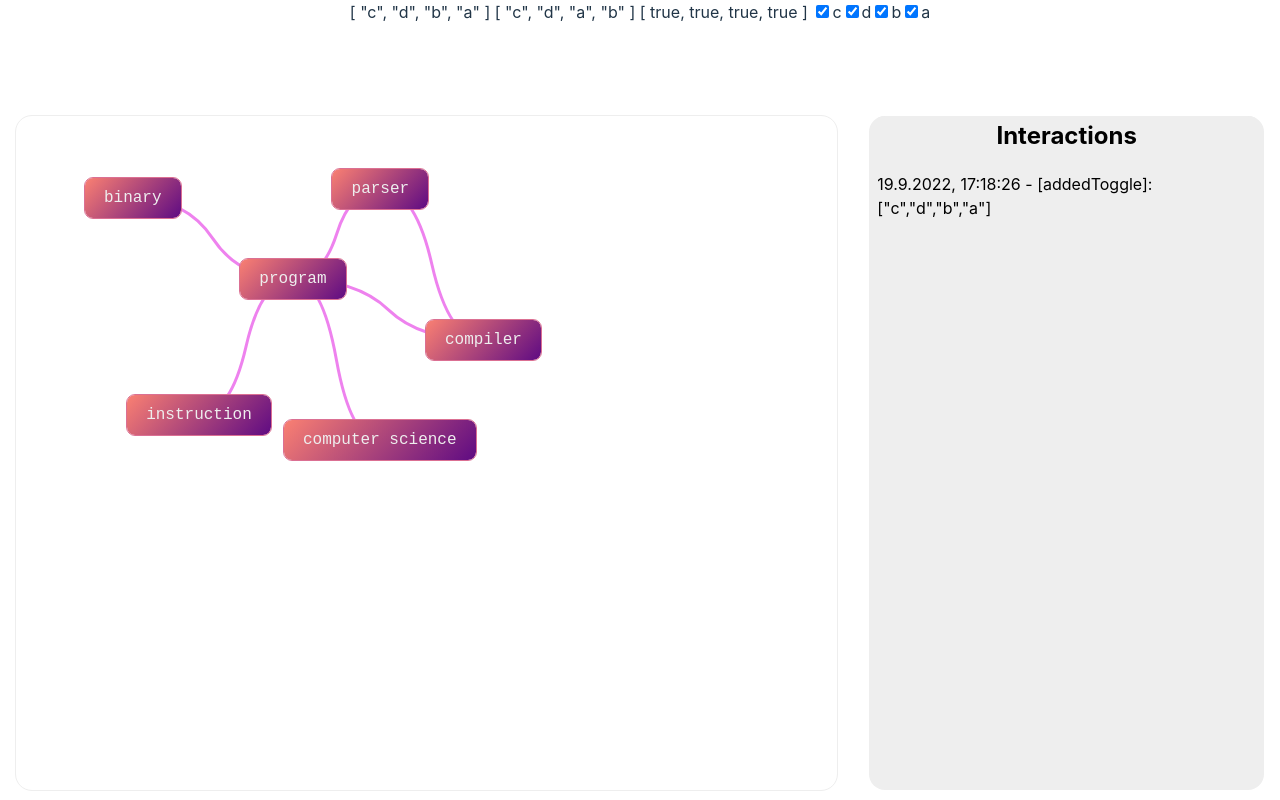
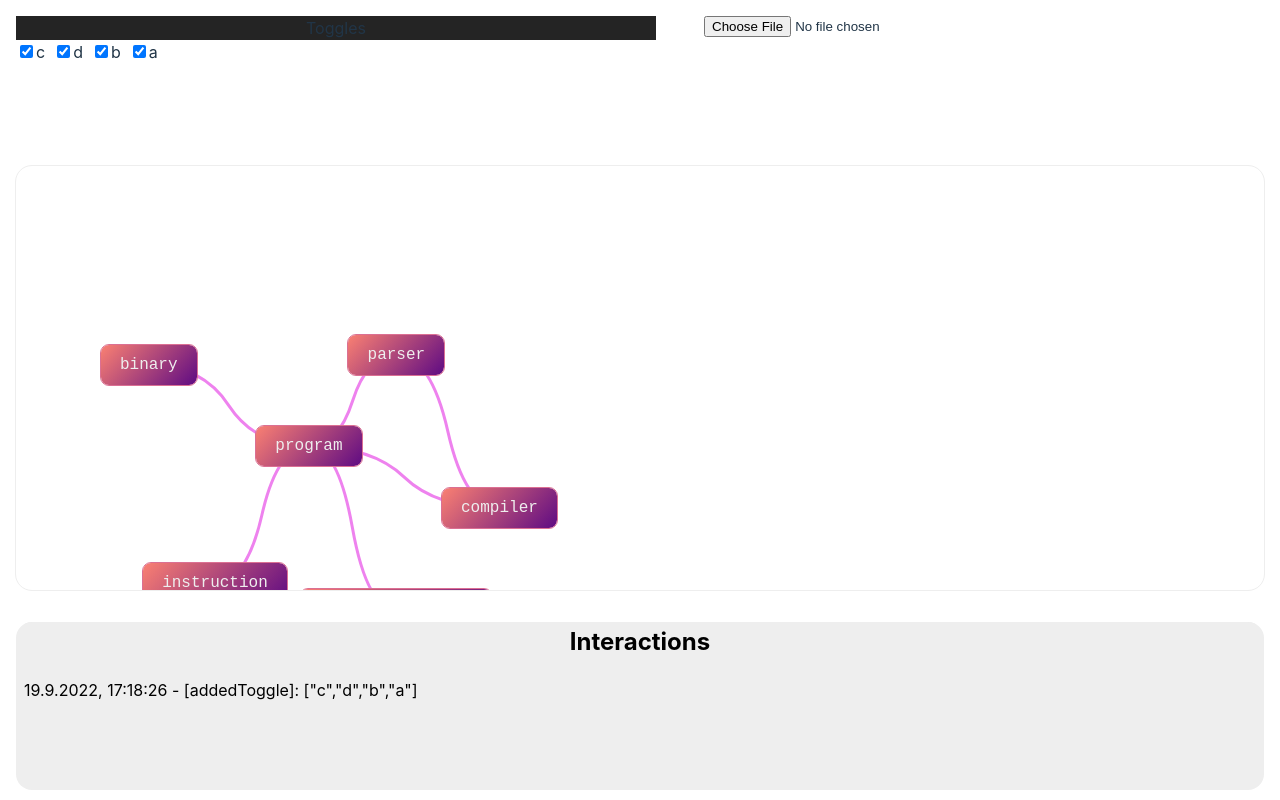
Before and after one commit to simonefranza/interactive-comap, a Vue app: page / in a window 1280 px wide. Built offline with nearby package versions, Linux system fonts and the light colour scheme.

Commit message:
Added possibility to use own stylying, added upload and download of files

```diff
--- a/public/data.ts
+++ b/public/data.ts
@@ -1,5 +1,4 @@
-import { ref } from 'vue';
-export const nodes = ref<MapNode[]>([
+export const nodes = [
   {
     "title": "binary",
     "description": "a pre-compiled, pre-linked program that is ready to run under a given operating system",
@@ -43,8 +42,8 @@ export const nodes = ref<MapNode[]>([
     "nx": 281.75140380859375,
     "ny": 420.69657995352836
   },
-]);
-export const connections = ref<Connection[]>([
+];
+export const connections = [
   {
     source: 'binary',
     target: 'program',
@@ -69,5 +68,5 @@ export const connections = ref<Connection[]>([
     source: 'program',
     target: 'computer science',
   },
-]);
-export const toggled = ref([ 'c', 'd', 'a', 'b' ]);
+];
+export const toggled = [ 'c', 'd', 'a', 'b' ];
--- a/src/App.vue
+++ b/src/App.vue
@@ -5,13 +5,16 @@
         :possibleToggles="possibleToggles"
         :selectedToggles="toggled"
         @togglesChanged="updateToggles"
+        @newData="updateData"
+        @downloadFile="downloadFile"
       ></toolbar-component>
     </span>
     <span class="comap-container">
       <interactive-comap
-        :nodes="nodes"
-        :connections="connections"
+        :nodes="usedNodes"
+        :connections="usedConnections"
         :toggled="toggledCopy"
+        :nodeStyle="'default'"
         @interaction="handleInteraction"
       />
     </span>
@@ -30,7 +33,9 @@ import ToolbarComponent from './components/ToolbarComponent.vue';
 import { nodes, connections, toggled } from '../public/data';
 
 const interactions : string[] = reactive([]);
-let toggledCopy = ref([...toggled.value]);
+const toggledCopy = ref([...toggled]);
+const usedNodes = ref([...nodes]);
+const usedConnections = ref([...connections]);
 
 const handleInteraction = ({type, node, data} : Interaction) => {
   const date = new Date().toLocaleDateString("de-AT",
@@ -45,18 +50,58 @@ const formattedInteractions = computed(() => {
   return interactions.join('<br />');
 });
 
+const parseToggles = (nodes : MapNode[]) => {
+  possibleToggles.value.splice(0, possibleToggles.value.length);
+  nodes.forEach((node) => {
+    if (possibleToggles.value.includes(node.toggler)) {
+      return;
+    }
+    possibleToggles.value.push(node.toggler);
+  });
+}
+
 const updateToggles = (data : string[]) => {
   console.log('update', data);
   toggledCopy.value.splice(0, toggledCopy.value.length);
   toggledCopy.value.push(...data);
+};
+
+const updateData = (data: UserData) => {
+  parseToggles(data.nodes);
+  usedNodes.value = data.nodes;
+  usedConnections.value = data.connections;
+};
+
+function downloadFile() {
+  const data = { nodes: [...usedNodes.value], connections: [...usedConnections.value]};
+  const htmlNodes = document.querySelectorAll('.map-node-container');
+  htmlNodes.forEach((el) => {
+    const title = el.querySelector('.node-title')?.innerHTML;
+    const node = data.nodes.find((node) => node.title === title);
+    if (node === undefined) {
+      throw "Node is undefined";
+    }
+    const x = el.getAttribute('x');
+    const y = el.getAttribute('y');
+    if (x === null || y === null) {
+      throw "x or y attribute is null";
+    }
+    node.nx = parseFloat(x);
+    node.ny = parseFloat(y);
+  });
+
+  const blob = new Blob([JSON.stringify(data, null, 2)]);
+  const link = document.createElement("a");
+  link.style.display = "none";
+  link.href = window.URL.createObjectURL(blob);
+  link.download = 'data.json';
+  document.body.appendChild(link);
+  link.click();
+  link.remove();
 }
+
 onMounted(() => {
-  nodes.value.forEach((node) => {
-    if (possibleToggles.value.includes(node.toggler)) {
-      return;
-    }
-    possibleToggles.value.push(node.toggler);
-    });
+  parseToggles(nodes);
 });
 </script>
 
@@ -74,9 +119,9 @@ body, #app {
   padding: 0;
   margin: 0;
   display: grid;
-  grid-template-areas: "toolbar toolbar" "map interactions";
-  grid-template-rows: 100px 1fr;
-  grid-template-columns: 2fr 1fr;
+  grid-template-areas: "toolbar" "map" "interactions";
+  grid-template-rows: 150px 1fr 200px;
+  grid-template-columns: 1fr;
 }
 .toolbar-container {
   grid-area: toolbar;
@@ -110,3 +155,39 @@ body, #app {
   top: 0;
 }
 </style>
+<style lang="scss">
+.map-node {
+  position: static;
+  box-sizing: border-box;
+  font-family: monospace;
+  display: inline-block;
+  color: #eee;
+  pointer-events: none;
+  border-radius: 1rem;
+  background: lightgoldenrodyellow;
+  padding-block: 0.5rem;
+  padding-inline: 1.2rem;
+  max-width: 300px;
+  outline: 1px solid palevioletred;
+}
+.map-node.old{
+  background-image: linear-gradient(133deg, darkviolet, #5f0b83);
+}
+.map-node.clicked {
+  background-image: linear-gradient(73deg, darkviolet, #5f0b83);
+  outline: 1px solid darkviolet;
+}
+.node-title.clicked {
+  font-weight: bold;
+  text-transform: uppercase;
+}
+.node-description {
+  text-align: left;
+}
+.node-link {
+  stroke: purple;
+  stroke-width: 10px;
+  fill: lightsteelblue;
+}
+
+</style>
--- a/src/components/InteractiveComap.vue
+++ b/src/components/InteractiveComap.vue
@@ -10,12 +10,11 @@
       >
       </link-component>
       <map-node-component
-        v-for="(node, idx) in activeNodes"
-        :key="idx"
+        v-for="node in activeNodes"
+        :key="node.title"
         :node="node"
         :connections="getNodeConnections(node)"
         @interaction="emitInteraction"
-        @mounted="log"
         ref="nodeComponents"
       ></map-node-component>
     </svg>
@@ -27,12 +26,8 @@ import {  onBeforeUnmount, ref, computed, onMounted, nextTick, reactive, watch }
 import MapNodeComponent from './MapNode.vue';
 import LinkComponent from './LinkComponent.vue';
 import { ZoomPanManager } from '../lib/ZoomPanManager';
+import { defaultStyle } from '../lib/defaultStyles';
 import mitt, { Emitter } from 'mitt';
-
-async function log() {
-  await nextTick();
-  //console.log("test", nodeComponents.value);
-}
 
 const emit = defineEmits<{
   (e: 'interaction', interaction: Interaction): void,
@@ -42,6 +37,7 @@ const props = defineProps<{
   nodes: MapNode[],
   connections: Connection[],
   toggled: string[],
+  nodeStyle: 'custom' | 'default',
 }>();
 
 const emitter = mitt<ZoomPanEvents>();
@@ -102,9 +98,19 @@ watch(props.toggled, () => {
 
 });
 
+
+function addDefaultStyle() {
+  const style = document.createElement('style');
+  style.innerHTML = defaultStyle;
+  document.head.appendChild(style);
+}
+
 onMounted(() => {
   zoomPanManager = new ZoomPanManager(canvas.value, emitter);
   emitter.on('zoomPanInteraction', emitInteraction);
+  if (props.nodeStyle === 'default') {
+    addDefaultStyle();
+  }
 });
 
 onBeforeUnmount(() => {
--- a/src/components/LinkComponent.vue
+++ b/src/components/LinkComponent.vue
@@ -1,5 +1,5 @@
 <template>
-  <path ref="link" stroke="violet" stroke-width="3px" fill="transparent"  :d="path">
+  <path ref="link" class="node-link" :d="path">
   </path>
 </template>
 
--- a/src/components/MapNode.vue
+++ b/src/components/MapNode.vue
@@ -4,7 +4,7 @@
     class="map-node-container">
     <div
       ref="nodeDiv"
-      :class="['map-node', {'clicked' : clicked}, {'opened' : opened}]">
+      :class="['map-node', {'clicked' : clicked}, {'old' : old}]">
       <span>
         <div :class="['node-title', {'clicked' : clicked}]">{{node.title}}</div>
         <div class="node-description" v-if="clicked">{{node.description}}
@@ -24,7 +24,6 @@ const emitter = mitt<Events>();
 emitter.on('click', changeClicked);
 const emit = defineEmits<{
   (e: 'interaction', interaction: Interaction): void,
-  (e: 'mounted'):void,
 }>();
 
 const props = defineProps<{
@@ -33,7 +32,7 @@ const props = defineProps<{
 }>();
 
 let clicked = ref(false);
-let opened = ref(false);
+let old = ref(false);
 const nodeContainer = ref<InstanceType<typeof SVGForeignObjectElement>>();
 const nodeDiv = ref<InstanceType<typeof HTMLElement>>();
 let canvas : HTMLElement;
@@ -65,7 +64,7 @@ async function changeClicked() {
     type: clicked.value === true ? 'openedNode' : 'closedNode',
     node: props.node.title
   });
-  opened.value = true;
+  old.value = true;
 };
 
 let movementHandler : NodeMovement;
@@ -111,8 +110,8 @@ const setSvgPosition = (viewBoxSplit : [number, number, number, number], boundin
     props.node.ny
   );
   const position = {x, y};
-  nodeContainer.value.setAttribute("x", `${position.x}`);
-  nodeContainer.value.setAttribute("y", `${position.y}`);
+  nodeContainer.value.setAttribute("x", `${props.node.nx}`);
+  nodeContainer.value.setAttribute("y", `${props.node.ny}`);
 }
 
 const emitInteraction = (int : Interaction) => {
@@ -143,7 +142,7 @@ onMounted(() => {
   setSvgSize(viewBoxSplit, bounding);
   setSvgPosition(viewBoxSplit, bounding);
   movementHandler = new NodeMovement(canvas, nodeContainer.value!, emitter, emitInteraction);
-  emit('mounted');
+
 });
 </script>
 
@@ -157,35 +156,4 @@ onMounted(() => {
   overflow: visible;
   cursor: pointer;
 }
-.map-node {
-  position: static;
-  box-sizing: border-box;
-  font-family: monospace;
-  display: inline-block;
-  color: #eee;
-  pointer-events: none;
-  border-radius: 0.5rem;
-  background-image: linear-gradient(133deg, salmon, #5f0b83);
-  //background-color: darkviolet;
-  padding-block: 0.5rem;
-  padding-inline: 1.2rem;
-  max-width: 300px;
-  //outline: 1px solid mediumvioletred;
-  outline: 1px solid palevioletred;
-  &.opened {
-    background-image: linear-gradient(133deg, darkviolet, #5f0b83);
-  }
-  &.clicked {
-    //background-color: mediumvioletred;
-    background-image: linear-gradient(73deg, darkviolet, #5f0b83);
-    outline: 1px solid darkviolet;
-  }
-}
-.node-title.clicked {
-  font-weight: bold;
-  text-transform: uppercase;
-}
-.node-description {
-  text-align: left;
-}
 </style>
--- a/src/components/ToolbarComponent.vue
+++ b/src/components/ToolbarComponent.vue
@@ -1,15 +1,31 @@
 <template>
-  {{possibleToggles}}
-  {{selectedToggles}}
-  {{model}}
-  <span v-for="tog, idx in possibleToggles" :key="tog">
-    <input type="checkbox" value="tog" v-model="model[idx]">
-    <label for="tog">{{tog}}</label>
-  </span>
+  <div class="toolbar">
+    <div class="toggles">
+      <span class="title">Toggles</span>
+      <div class="toggle-list">
+        <span v-for="tog, idx in possibleToggles" :key="tog">
+          <input type="checkbox" value="tog" v-model="model[idx]">
+          <label for="tog">{{tog}}</label>
+        </span>
+      </div>
+    </div>
+
+    <div class="file-manager">
+      <div class="file-upload">
+        <input ref="fileInput" type="file" single />
+        <div style="color:red" v-if="errorMessage !== ''">
+          {{errorMessage}}
+        </div>
+      </div>
+      <div class="file-download">
+        <button v-if="enableDownload" @click="downloadFile">Download</button>
+      </div>
+    </div>
+  </div>
 </template>
 
 <script setup lang="ts">
-import { reactive, onMounted, watch } from 'vue';
+import { reactive, ref, onMounted, watch } from 'vue';
 const props = defineProps<{
   possibleToggles: string[],
   selectedToggles: string[],
@@ -17,9 +33,14 @@ const props = defineProps<{
 
 const emit = defineEmits<{
   (e: 'togglesChanged', ls: string[]): void,
+  (e: 'newData', data: UserData): void,
+  (e: 'downloadFile'): void,
 }>();
 
 let model : Boolean[] = reactive([]);
+const fileInput = ref();
+const errorMessage = ref('');
+const enableDownload = ref(false);
 
 watch(props.possibleToggles, () => {
   model.splice(0, model.length);
@@ -40,9 +61,111 @@ watch(model, () => {
   emit('togglesChanged', els);
 });
 
+function checkJson(json: Object) : string | null {
+  if (!('nodes' in json)) {
+    return 'Nodes array missing!';
+  }
+  if (!('connections' in json)) {
+    return 'Connections array missing!';
+  }
+  const castedJson = json as UserData;
+  for (let connection of castedJson.connections) {
+    if (!castedJson.nodes.find((node) => node.title === connection.source)) {
+      return `Source node of connection (${connection.source}-${connection.target}) not found in nodes`;
+    }
+    if (!castedJson.nodes.find((node) => node.title === connection.target)) {
+      return `Target node of connection (${connection.source}-${connection.target}) not found in nodes`;
+    }
+  }
+  return null;
+}
+
+function downloadFile() {
+  emit('downloadFile');
+}
+
 onMounted(() => {
   props.possibleToggles.forEach((tog) => {
     model.push(false);
   });
+  fileInput.value.addEventListener("change", handleFiles, false);
+  function handleFiles() {
+    console.log(this.files);
+    var reader = new FileReader();
+    reader.readAsText(this.files[0], "UTF-8");
+    reader.onload = function (evt : ProgressEvent) {
+      console.log('load', evt);
+      try {
+        const parsed = JSON.parse(evt.target.result);
+        const err = checkJson(parsed);
+        if (err === null) {
+          emit('newData', parsed);
+          enableDownload.value = true;
+        } else {
+          errorMessage.value = err;
+        }
+      } catch (e : any) {
+        errorMessage.value = e.toString();
+
+      }
+    }
+    reader.onerror = function (evt) {
+      console.log('err', evt);
+    }
+  }
 });
 </script>
+
+<style lang="scss" scoped>
+.toolbar {
+  width: 100vw;
+  height: 100%;
+  display: flex;
+  justify-content: center;
+  position: relative;
+  align-items: flex-start;
+  padding: 1rem;
+  box-sizing: border-box;
+  gap: 3rem;
+}
+.toggles {
+  position: relative;
+  height: 100%;
+  display: flex;
+  flex-direction: column;
+  & .title {
+    position: relative;
+    background: #242424;
+  }
+}
+.toggle-list {
+  width: 50vw;
+  height: 100%;
+  overflow: scroll;
+  display: flex;
+  flex-flow: row wrap;
+  scroll-behavior: smooth;
+  align-items: flex-start;
+  position: relative;
+  gap: 0.5rem;
+}
+
+.file-manager {
+  position: relative;
+  width: 50vw;
+  height: 100%;
+  display: flex;
+  flex-direction: row;
+}
+
+.file-upload {
+  position: relative;
+  width: 50%;
+  height: 100%;
+  display: flex;
+  flex-direction: column;
+}
+.file-download {
+  width: 50%;
+}
+</style>
--- /dev/null
+++ b/src/lib/defaultStyles.ts
@@ -0,0 +1,35 @@
+export const defaultStyle = `
+.map-node {
+  position: static;
+  box-sizing: border-box;
+  font-family: monospace;
+  display: inline-block;
+  color: #eee;
+  pointer-events: none;
+  border-radius: 0.5rem;
+  background-image: linear-gradient(133deg, salmon, #5f0b83);
+  padding-block: 0.5rem;
+  padding-inline: 1.2rem;
+  max-width: 300px;
+  outline: 1px solid palevioletred;
+}
+.map-node.old{
+  background-image: linear-gradient(133deg, darkviolet, #5f0b83);
+}
+.map-node.clicked {
+  background-image: linear-gradient(73deg, darkviolet, #5f0b83);
+  outline: 1px solid darkviolet;
+}
+.node-title.clicked {
+  font-weight: bold;
+  text-transform: uppercase;
+}
+.node-description {
+  text-align: left;
+}
+.node-link {
+  stroke: violet;
+  stroke-width: 3px;
+  fill: transparent;
+}
+`;
--- a/type.d.ts
+++ b/type.d.ts
@@ -41,3 +41,8 @@ type Interaction = {
   node?: string,
   data?: string,
 }
+
+type UserData = {
+  nodes: MapNode[],
+  connections: Connection[],
+}
```
